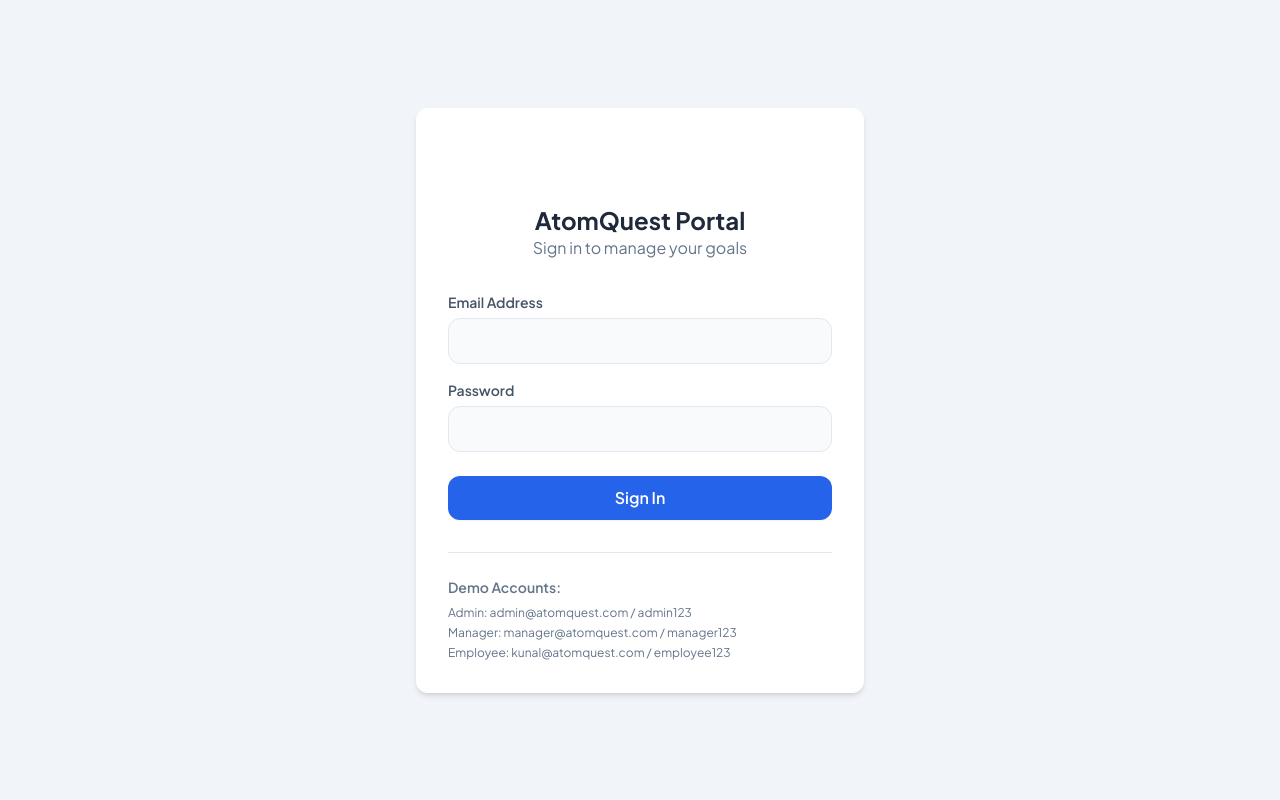
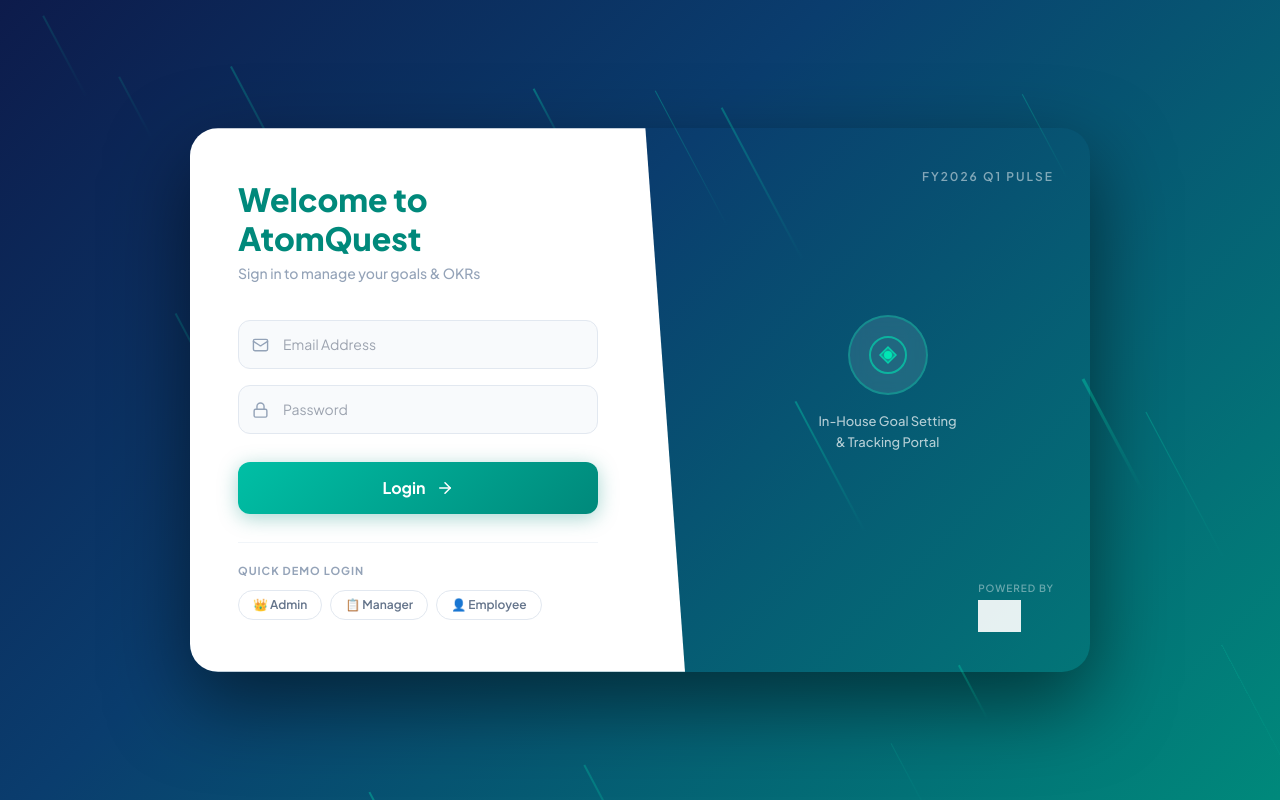
Before and after one commit to varun09120912/AtomQuest_1.0, a React (Vite) app: page /login in a window 1280 px wide. Built offline with nearby package versions, Linux system fonts and the light colour scheme; grey boxes are pictures that could not be loaded.

Commit message:
feat: redesign login page — Galaxy-style split layout with animated streaks, Atomberg logo, quick demo chips

```diff
--- a/src/pages/Login.jsx
+++ b/src/pages/Login.jsx
@@ -1,55 +1,214 @@
 import React, { useContext } from 'react';
 import { AppContext } from '../store/AppContext';
 import { useNavigate } from 'react-router-dom';
-import { Lock } from 'lucide-react';
+import { Mail, Lock, ArrowRight } from 'lucide-react';
 
 export default function Login() {
   const [email, setEmail] = React.useState('');
   const [password, setPassword] = React.useState('');
   const [error, setError] = React.useState('');
+  const [loading, setLoading] = React.useState(false);
   const { login } = useContext(AppContext);
   const navigate = useNavigate();
 
-  const handleLogin = (e) => {
+  const handleLogin = async (e) => {
     e.preventDefault();
+    setLoading(true);
+    setError('');
+    setTimeout(() => {
       if (login(email, password)) {
         navigate('/dashboard');
       } else {
-      setError('Invalid email or password');
+        setError('Invalid email or password. Please try again.');
+        setLoading(false);
       }
+    }, 600);
+  };
+
+  const quickFill = (role) => {
+    if (role === 'admin') { setEmail('admin@atomquest.com'); setPassword('admin123'); }
+    if (role === 'manager') { setEmail('manager@atomquest.com'); setPassword('manager123'); }
+    if (role === 'employee') { setEmail('kunal@atomquest.com'); setPassword('employee123'); }
   };
 
   return (
-    <div className="min-h-screen flex items-center justify-center bg-slate-100">
-      <div className="bg-white p-8 rounded-xl shadow-md w-full max-w-md">
-        <div className="flex flex-col items-center mb-8">
-          <div className="bg-primary p-3 rounded-full mb-4">
-            <Lock className="text-white" size={24} />
-          </div>
-          <h1 className="text-2xl font-bold text-slate-800">AtomQuest Portal</h1>
-          <p className="text-slate-500">Sign in to manage your goals</p>
+    <div style={{
+      minHeight: '100vh',
+      display: 'flex',
+      alignItems: 'center',
+      justifyContent: 'center',
+      background: 'linear-gradient(135deg, #0d1b4b 0%, #0a3d6e 40%, #00897b 100%)',
+      position: 'relative',
+      overflow: 'hidden',
+      fontFamily: "'Plus Jakarta Sans', sans-serif"
+    }}>
+      {/* Animated background streaks */}
+      <div style={{ position: 'absolute', inset: 0, overflow: 'hidden', pointerEvents: 'none' }}>
+        {[...Array(18)].map((_, i) => (
+          <div key={i} style={{
+            position: 'absolute',
+            width: `${Math.random() * 2 + 1}px`,
+            height: `${Math.random() * 120 + 60}px`,
+            background: 'linear-gradient(to bottom, rgba(0,230,180,0.6), transparent)',
+            left: `${5 + i * 5.5}%`,
+            top: `${Math.random() * 100}%`,
+            transform: `rotate(${-30 + Math.random() * 10}deg)`,
+            opacity: 0.3 + Math.random() * 0.4,
+            animation: `streak ${2 + Math.random() * 3}s ease-in-out infinite alternate`,
+          }} />
+        ))}
       </div>
 
-        {error && <div className="bg-red-50 text-red-600 p-3 rounded mb-4 text-sm">{error}</div>}
+      <style>{`
+        @keyframes streak {
+          0% { opacity: 0.2; transform: rotate(-28deg) translateY(0px); }
+          100% { opacity: 0.6; transform: rotate(-28deg) translateY(-20px); }
+        }
+        @keyframes fadeUp {
+          from { opacity: 0; transform: translateY(20px); }
+          to { opacity: 1; transform: translateY(0); }
+        }
+        @keyframes spin { to { transform: rotate(360deg); } }
+        .login-card { animation: fadeUp 0.6s ease forwards; }
+        .input-field {
+          width: 100%; padding: 13px 16px 13px 44px;
+          border: 1.5px solid #e2e8f0; border-radius: 12px;
+          font-size: 14px; font-family: 'Plus Jakarta Sans', sans-serif;
+          outline: none; background: #f8fafc; color: #1e293b;
+          transition: all 0.2s; box-sizing: border-box;
+        }
+        .input-field:focus { border-color: #00897b; background: white; box-shadow: 0 0 0 3px rgba(0,137,123,0.12); }
+        .login-btn {
+          width: 100%; padding: 14px;
+          background: linear-gradient(135deg, #00bfa5, #00897b);
+          border: none; border-radius: 12px; color: white;
+          font-size: 16px; font-weight: 700; cursor: pointer;
+          font-family: 'Plus Jakarta Sans', sans-serif;
+          display: flex; align-items: center; justify-content: center; gap: 10px;
+          transition: all 0.25s; box-shadow: 0 4px 20px rgba(0,137,123,0.35);
+        }
+        .login-btn:hover { transform: translateY(-2px); box-shadow: 0 8px 28px rgba(0,137,123,0.5); }
+        .login-btn:active { transform: translateY(0); }
+        .quick-chip {
+          padding: 5px 14px; border-radius: 20px; border: 1.5px solid #e2e8f0;
+          font-size: 12px; font-weight: 600; cursor: pointer; background: white;
+          color: #64748b; transition: all 0.15s; font-family: 'Plus Jakarta Sans', sans-serif;
+        }
+        .quick-chip:hover { border-color: #00897b; color: #00897b; background: #f0fdfb; }
+      `}</style>
+
+      {/* Main container */}
+      <div style={{ display: 'flex', width: '100%', maxWidth: 900, minHeight: 520, borderRadius: 28, overflow: 'hidden', boxShadow: '0 30px 80px rgba(0,0,0,0.5)', margin: '24px' }}>
+
+        {/* LEFT — White login panel */}
+        <div className="login-card" style={{
+          flex: '1 1 55%', background: 'white', padding: '52px 48px',
+          display: 'flex', flexDirection: 'column', justifyContent: 'center',
+          position: 'relative', zIndex: 2,
+          clipPath: 'polygon(0 0, 92% 0, 100% 100%, 0 100%)',
+        }}>
+          <div style={{ maxWidth: 360 }}>
+            {/* Heading */}
+            <h1 style={{ fontSize: 32, fontWeight: 800, color: '#00897b', lineHeight: 1.2, margin: '0 0 6px' }}>
+              Welcome to<br />AtomQuest
+            </h1>
+            <p style={{ color: '#94a3b8', fontSize: 14, fontWeight: 500, margin: '0 0 36px' }}>
+              Sign in to manage your goals & OKRs
+            </p>
+
+            {error && (
+              <div style={{ background: '#fef2f2', border: '1px solid #fecaca', color: '#dc2626', padding: '10px 14px', borderRadius: 10, fontSize: 13, marginBottom: 20, fontWeight: 500 }}>
+                {error}
+              </div>
+            )}
 
             <form onSubmit={handleLogin}>
-          <div className="mb-4">
-            <label className="form-label">Email Address</label>
-            <input type="email" required className="form-control" value={email} onChange={e => setEmail(e.target.value)} />
+              {/* Email */}
+              <div style={{ position: 'relative', marginBottom: 16 }}>
+                <Mail size={17} style={{ position: 'absolute', left: 14, top: '50%', transform: 'translateY(-50%)', color: '#94a3b8' }} />
+                <input
+                  type="email" required placeholder="Email Address"
+                  className="input-field" value={email}
+                  onChange={e => { setEmail(e.target.value); setError(''); }}
+                />
               </div>
-          <div className="mb-6">
-            <label className="form-label">Password</label>
-            <input type="password" required className="form-control" value={password} onChange={e => setPassword(e.target.value)} />
+
+              {/* Password */}
+              <div style={{ position: 'relative', marginBottom: 28 }}>
+                <Lock size={17} style={{ position: 'absolute', left: 14, top: '50%', transform: 'translateY(-50%)', color: '#94a3b8' }} />
+                <input
+                  type="password" required placeholder="Password"
+                  className="input-field" value={password}
+                  onChange={e => { setPassword(e.target.value); setError(''); }}
+                />
               </div>
-          <button type="submit" className="btn-primary w-full">Sign In</button>
+
+              <button type="submit" className="login-btn" disabled={loading}>
+                {loading
+                  ? <div style={{ width: 18, height: 18, border: '2px solid rgba(255,255,255,0.4)', borderTopColor: 'white', borderRadius: '50%', animation: 'spin 0.7s linear infinite' }} />
+                  : <><span>Login</span><ArrowRight size={18} /></>
+                }
+              </button>
             </form>
 
-        <div className="mt-8 pt-6 border-t border-slate-200">
-          <p className="text-sm text-slate-500 mb-2 font-semibold">Demo Accounts:</p>
-          <div className="text-xs text-slate-500 space-y-1">
-            <p>Admin: admin@atomquest.com / admin123</p>
-            <p>Manager: manager@atomquest.com / manager123</p>
-            <p>Employee: kunal@atomquest.com / employee123</p>
+            {/* Quick Fill Demo Accounts */}
+            <div style={{ marginTop: 28, borderTop: '1px solid #f1f5f9', paddingTop: 20 }}>
+              <p style={{ fontSize: 11, color: '#94a3b8', fontWeight: 700, textTransform: 'uppercase', letterSpacing: 1, marginBottom: 10 }}>Quick Demo Login</p>
+              <div style={{ display: 'flex', gap: 8, flexWrap: 'wrap' }}>
+                <button className="quick-chip" onClick={() => quickFill('admin')} type="button">👑 Admin</button>
+                <button className="quick-chip" onClick={() => quickFill('manager')} type="button">📋 Manager</button>
+                <button className="quick-chip" onClick={() => quickFill('employee')} type="button">👤 Employee</button>
+              </div>
+            </div>
+          </div>
+        </div>
+
+        {/* RIGHT — Dark branded panel */}
+        <div style={{
+          flex: '1 1 45%', position: 'relative', display: 'flex',
+          flexDirection: 'column', justifyContent: 'space-between', padding: '40px 36px',
+          background: 'transparent', overflow: 'hidden',
+        }}>
+          {/* Top right decorative text */}
+          <div style={{ textAlign: 'right' }}>
+            <p style={{ color: 'rgba(255,255,255,0.5)', fontSize: 12, fontWeight: 600, letterSpacing: 2, textTransform: 'uppercase' }}>FY2026 Q1 Pulse</p>
+          </div>
+
+          {/* Center icon */}
+          <div style={{ display: 'flex', flexDirection: 'column', alignItems: 'center', justifyContent: 'center', flex: 1 }}>
+            <div style={{
+              width: 80, height: 80, borderRadius: '50%',
+              background: 'rgba(255,255,255,0.1)', backdropFilter: 'blur(10px)',
+              border: '2px solid rgba(0,230,180,0.3)',
+              display: 'flex', alignItems: 'center', justifyContent: 'center',
+              marginBottom: 16,
+            }}>
+              <svg width="40" height="40" viewBox="0 0 40 40" fill="none">
+                <circle cx="20" cy="20" r="18" stroke="rgba(0,230,180,0.6)" strokeWidth="2"/>
+                <path d="M12 20 L20 12 L28 20 L20 28 Z" fill="rgba(0,230,180,0.4)" stroke="rgba(0,230,180,0.8)" strokeWidth="1.5"/>
+                <circle cx="20" cy="20" r="4" fill="#00e6b4"/>
+              </svg>
+            </div>
+            <p style={{ color: 'rgba(255,255,255,0.7)', textAlign: 'center', fontSize: 13, fontWeight: 500, lineHeight: 1.6 }}>
+              In-House Goal Setting<br/>& Tracking Portal
+            </p>
+          </div>
+
+          {/* Atomberg Logo bottom right */}
+          <div style={{ display: 'flex', alignItems: 'center', justifyContent: 'flex-end', gap: 10 }}>
+            <div>
+              <p style={{ color: 'rgba(255,255,255,0.4)', fontSize: 10, fontWeight: 600, textTransform: 'uppercase', letterSpacing: 1, marginBottom: 4, textAlign: 'right' }}>Powered by</p>
+              <img
+                src="https://atomberg.com/assets/svgs/header-logo.svg"
+                alt="Atomberg"
+                style={{ height: 32, filter: 'brightness(0) invert(1)', opacity: 0.9 }}
+                onError={e => {
+                  e.target.style.display = 'none';
+                  e.target.nextSibling.style.display = 'block';
+                }}
+              />
+              <span style={{ display: 'none', color: 'white', fontWeight: 800, fontSize: 22, letterSpacing: 1 }}>ATOMBERG</span>
+            </div>
           </div>
         </div>
       </div>
```
Lines whose indentation alone changed are shown as unchanged.
